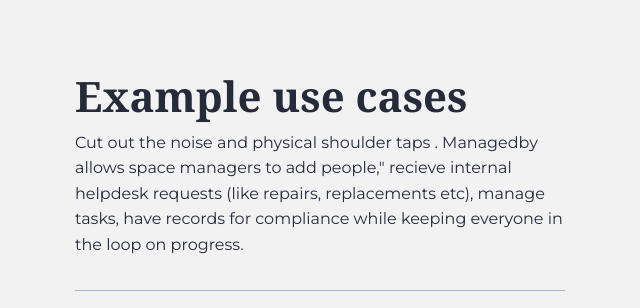
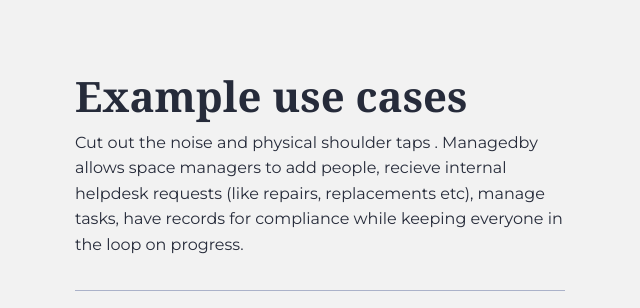
Before and after one commit to Olamide1/landing-page-managedby, a plain HTML site: page index.html in a window 1280 px wide. Shown: the part 1280-1588 px from the top of the page, 15-655 px from the left. Drawn offline with nearby package versions, Linux system fonts and the light colour scheme; a web font is replaced by a local one.

Commit message:
more fix

```diff
--- a/index.html
+++ b/index.html
@@ -76,7 +76,7 @@
                 <div class="grid-column mt3 mb2 order-2">
                     <div class="border--bottom pb2 mb2">
                         <h2>Example use cases</h2>
-                        <p>Cut out the noise and physical shoulder taps&nbsp;. Managedby allows space managers to add people,"
+                        <p>Cut out the noise and physical shoulder taps&nbsp;. Managedby allows space managers to add people,
                              recieve internal helpdesk requests (like repairs, replacements etc),
                          manage tasks, have records for compliance while keeping everyone in the loop on progress.</p>
                     </div>
```
